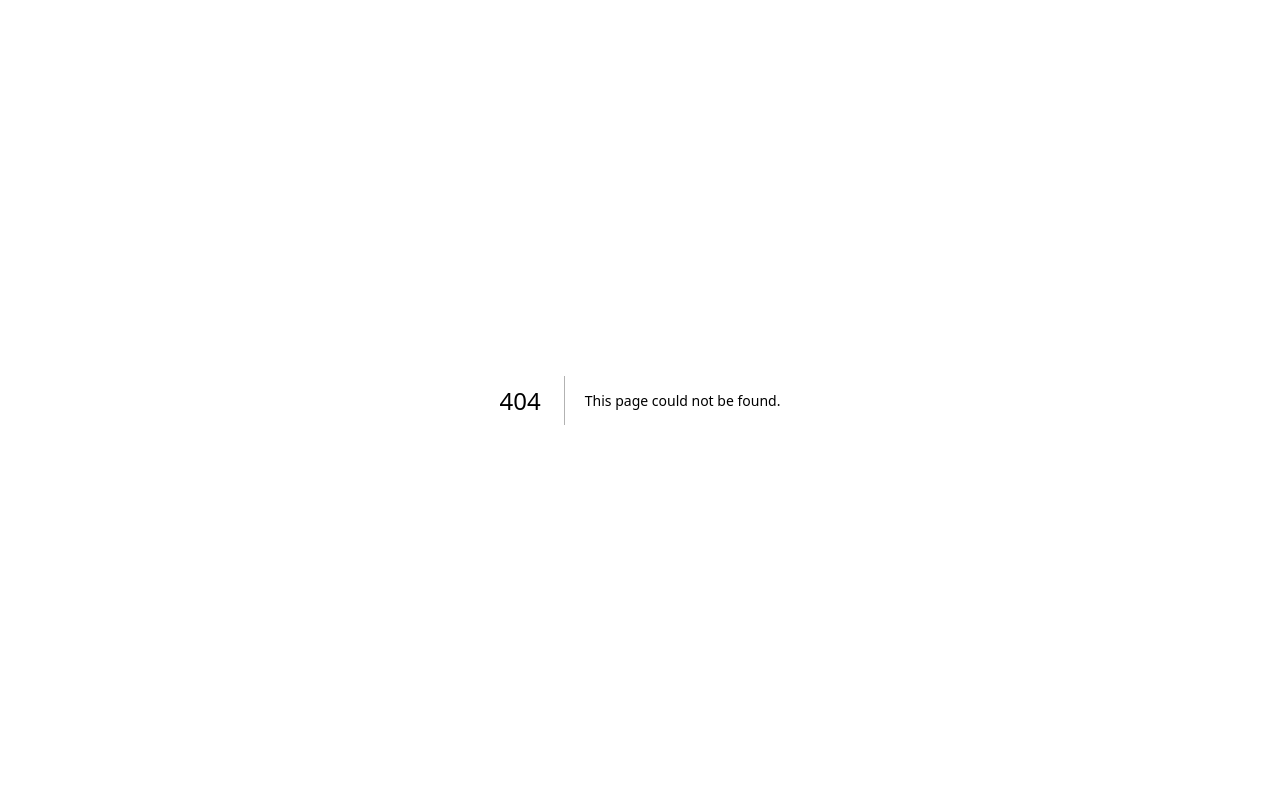
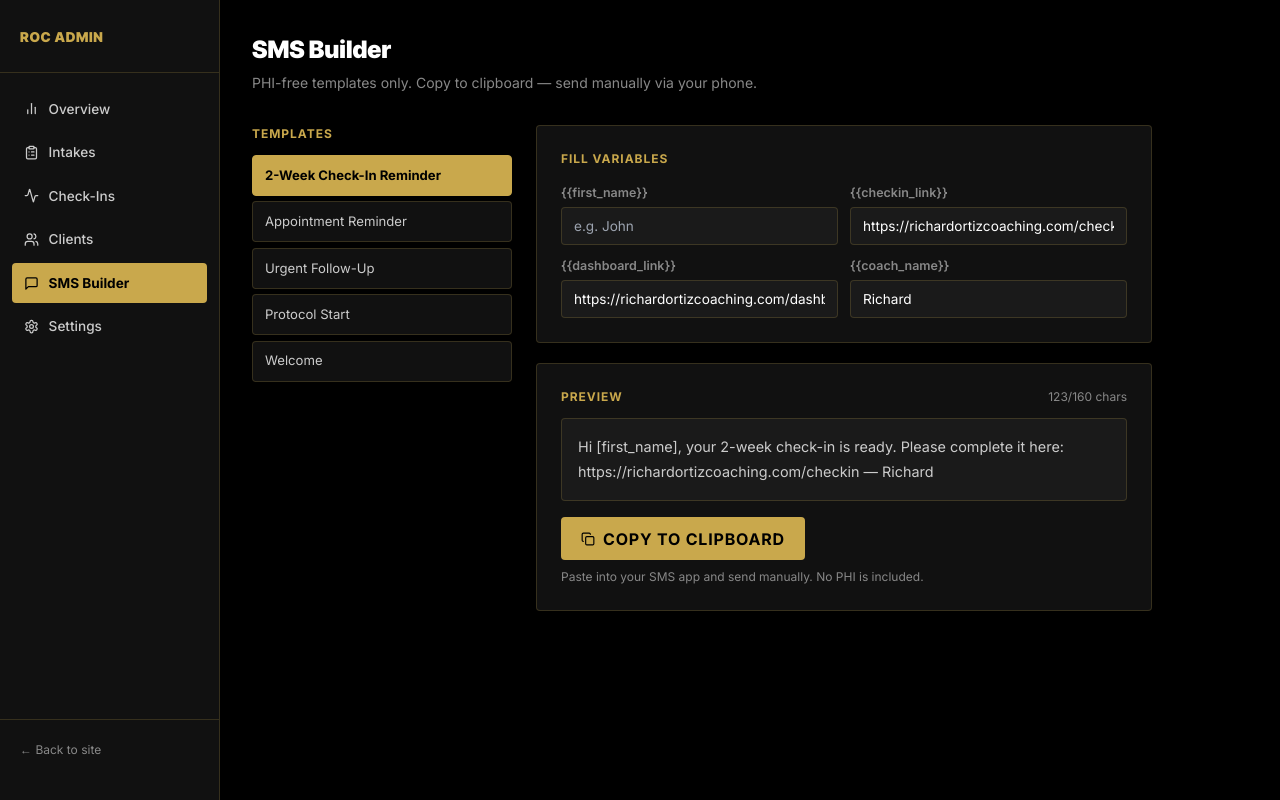
Before and after one commit to asaasinai/richard-ortiz-coaching, a Next.js app: page /admin/sms in a window 1280 px wide. Before the commit this address had no page. Built offline with nearby package versions, Linux system fonts and the light colour scheme.

Commit message:
feat: src/app/admin/sms/page.tsx

```diff
--- /dev/null
+++ b/src/app/admin/sms/page.tsx
@@ -0,0 +1,138 @@
+"use client"
+import { useState } from "react"
+import { Copy, CheckCircle, ClipboardList } from "lucide-react"
+
+const TEMPLATES = [
+  {
+    name: "2-Week Check-In Reminder",
+    body: "Hi {{first_name}}, your 2-week check-in is ready. Please complete it here: {{checkin_link}} — {{coach_name}}",
+  },
+  {
+    name: "Appointment Reminder",
+    body: "Hi {{first_name}}, just a reminder about your coaching call tomorrow. Reply to confirm or reschedule. — {{coach_name}}",
+  },
+  {
+    name: "Urgent Follow-Up",
+    body: "Hi {{first_name}}, please log into your dashboard when you get a chance — your coach has a note for you: {{dashboard_link}} — {{coach_name}}",
+  },
+  {
+    name: "Protocol Start",
+    body: "Hi {{first_name}}, your protocol has been approved and is ready to view in your dashboard: {{dashboard_link}} — {{coach_name}}",
+  },
+  {
+    name: "Welcome",
+    body: "Hi {{first_name}}, welcome to Richard Ortiz Coaching! Your intake is under review. Watch for an email within 48 hours. — {{coach_name}}",
+  },
+]
+
+const VARS = ["{{first_name}}", "{{checkin_link}}", "{{dashboard_link}}", "{{coach_name}}"]
+
+const defaults: Record<string, string> = {
+  "{{first_name}}":     "",
+  "{{checkin_link}}":   "https://richardortizcoaching.com/checkin",
+  "{{dashboard_link}}": "https://richardortizcoaching.com/dashboard",
+  "{{coach_name}}":     "Richard",
+}
+
+export default function AdminSMSPage() {
+  const [selected, setSelected] = useState(0)
+  const [vars, setVars] = useState<Record<string,string>>(defaults)
+  const [copied, setCopied] = useState(false)
+  const [log, setLog] = useState<{time:string,template:string,preview:string}[]>([])
+
+  const tpl = TEMPLATES[selected]
+  const preview = tpl.body.replace(/\{\{(\w+)\}\}/g, (_,k) => vars[`{{${k}}}`] || `[${k}]`)
+  const charCount = preview.length
+
+  const copy = async () => {
+    await navigator.clipboard.writeText(preview)
+    setCopied(true)
+    setLog(p => [{
+      time: new Date().toLocaleTimeString(),
+      template: tpl.name,
+      preview: preview.slice(0, 80) + (preview.length > 80 ? "…" : "")
+    }, ...p].slice(0, 20))
+    setTimeout(() => setCopied(false), 2000)
+  }
+
+  return (
+    <div style={{ maxWidth:900 }}>
+      <h1 style={{ fontFamily:"Inter Tight,sans-serif",fontWeight:900,fontSize:"1.5rem",marginBottom:"0.25rem" }}>SMS Builder</h1>
+      <p style={{ color:"var(--text-mute)",fontSize:"0.875rem",marginBottom:"2rem" }}>PHI-free templates only. Copy to clipboard — send manually via your phone.</p>
+
+      <div style={{ display:"grid",gridTemplateColumns:"260px 1fr",gap:"1.5rem" }}>
+        {/* Template selector */}
+        <div>
+          <p style={{ fontSize:"0.75rem",color:"var(--gold)",fontWeight:700,textTransform:"uppercase",letterSpacing:"0.08em",marginBottom:"0.75rem" }}>Templates</p>
+          <div style={{ display:"flex",flexDirection:"column",gap:"0.35rem" }}>
+            {TEMPLATES.map((t,i) => (
+              <button key={t.name} onClick={() => setSelected(i)} style={{
+                textAlign:"left",padding:"0.6rem 0.75rem",borderRadius:"var(--radius)",cursor:"pointer",
+                background: selected===i ? "var(--gold)" : "var(--surface)",
+                color: selected===i ? "#000" : "var(--text-soft)",
+                border:`1px solid ${selected===i ? "var(--gold)" : "var(--border)"}`,
+                fontSize:"0.82rem",fontWeight: selected===i ? 700 : 400
+              }}>{t.name}</button>
+            ))}
+          </div>
+        </div>
+
+        {/* Builder */}
+        <div style={{ display:"flex",flexDirection:"column",gap:"1.25rem" }}>
+          <div className="card">
+            <p style={{ fontSize:"0.75rem",color:"var(--gold)",fontWeight:700,textTransform:"uppercase",letterSpacing:"0.08em",marginBottom:"1rem" }}>Fill Variables</p>
+            <div style={{ display:"grid",gridTemplateColumns:"1fr 1fr",gap:"0.75rem" }}>
+              {VARS.map(v => (
+                <div key={v}>
+                  <label style={{ fontSize:"0.78rem",color:"var(--text-mute)",marginBottom:"0.25rem",display:"block" }}>{v}</label>
+                  <input
+                    value={vars[v] || ""}
+                    onChange={e => setVars(p => ({...p,[v]:e.target.value}))}
+                    placeholder={v === "{{first_name}}" ? "e.g. John" : vars[v]}
+                    style={{ fontSize:"0.85rem",padding:"0.5rem 0.75rem" }}
+                  />
+                </div>
+              ))}
+            </div>
+          </div>
+
+          <div className="card">
+            <div style={{ display:"flex",justifyContent:"space-between",alignItems:"center",marginBottom:"0.75rem" }}>
+              <p style={{ fontSize:"0.75rem",color:"var(--gold)",fontWeight:700,textTransform:"uppercase",letterSpacing:"0.08em" }}>Preview</p>
+              <span style={{ fontSize:"0.75rem",color: charCount > 160 ? "#f87171" : "var(--text-mute)" }}>{charCount}/160 chars</span>
+            </div>
+            <div style={{ background:"var(--surface-2)",border:"1px solid var(--border)",borderRadius:"var(--radius)",padding:"1rem",fontSize:"0.9rem",lineHeight:1.7,color:"var(--text-soft)",minHeight:80 }}>
+              {preview}
+            </div>
+            {charCount > 160 && (
+              <p style={{ color:"#f87171",fontSize:"0.78rem",marginTop:"0.5rem" }}>⚠ Exceeds 160 chars — will send as 2 SMS segments.</p>
+            )}
+            <button onClick={copy} className="btn-gold" style={{ marginTop:"1rem",display:"flex",alignItems:"center",gap:"0.5rem",padding:"0.6rem 1.25rem" }}>
+              {copied ? <><CheckCircle size={14}/> Copied!</> : <><Copy size={14}/> Copy to Clipboard</>}
+            </button>
+            <p style={{ fontSize:"0.75rem",color:"var(--text-mute)",marginTop:"0.5rem" }}>Paste into your SMS app and send manually. No PHI is included.</p>
+          </div>
+        </div>
+      </div>
+
+      {/* Activity log */}
+      {log.length > 0 && (
+        <div className="card" style={{ marginTop:"2rem" }}>
+          <div style={{ display:"flex",alignItems:"center",gap:"0.5rem",marginBottom:"1rem" }}>
+            <ClipboardList size={15} style={{ color:"var(--gold)" }} />
+            <p style={{ fontSize:"0.75rem",color:"var(--gold)",fontWeight:700,textTransform:"uppercase",letterSpacing:"0.08em" }}>Send Log (this session)</p>
+          </div>
+          <div style={{ display:"flex",flexDirection:"column",gap:"0.4rem" }}>
+            {log.map((entry,i) => (
+              <div key={i} style={{ display:"flex",gap:"1rem",alignItems:"flex-start",fontSize:"0.8rem",borderBottom:"1px solid var(--border)",paddingBottom:"0.4rem" }}>
+                <span style={{ color:"var(--text-mute)",flexShrink:0,width:70 }}>{entry.time}</span>
+                <span style={{ color:"var(--gold)",flexShrink:0,width:180 }}>{entry.template}</span>
+                <span style={{ color:"var(--text-mute)" }}>{entry.preview}</span>
+              </div>
+            ))}
+          </div>
+        </div>
+      )}
+    </div>
+  )
+}
```
